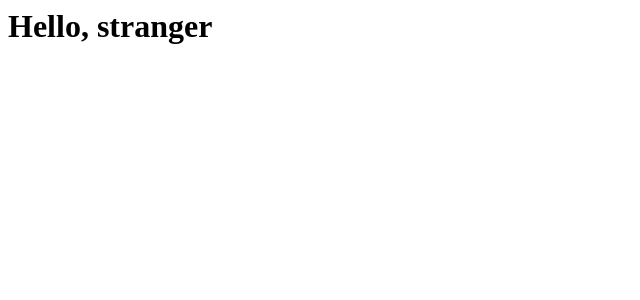
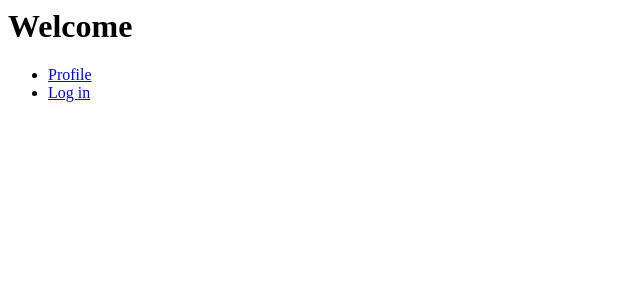
Before and after one commit to kristiania-pg6301-2025/pg6301-frontend-programming, a React (Vite) app: page / in a window 1280 px wide. Shown: the top 300 px of the page, without its empty margins (0-640 px from the left). Built offline with nearby package versions, Linux system fonts and the light colour scheme.

Commit message:
make client outline

```diff
--- a/package.json
+++ b/package.json
@@ -30,6 +30,7 @@
   },
   "dependencies": {
     "react": "^19.2.0",
-    "react-dom": "^19.2.0"
+    "react-dom": "^19.2.0",
+    "react-router-dom": "^7.9.4"
   }
 }
--- a/src/main.tsx
+++ b/src/main.tsx
@@ -1,8 +1,53 @@
 import React from "react";
 import { createRoot } from "react-dom/client";
+import { BrowserRouter, Link, Route, Routes } from "react-router-dom";
+
+function FrontPage() {
+  return (
+    <>
+      <h1>Welcome</h1>
+      <ul>
+        <li>
+          <Link to={"/profile"}>Profile</Link>
+        </li>
+        <li>
+          <Link to={"/login"}>Log in</Link>
+        </li>
+      </ul>
+    </>
+  );
+}
+
+function Profile() {
+  return <h1>User Profile</h1>;
+}
+
+function Login() {
+  return (
+    <>
+      <h1>Log in:</h1>
+      <ul>
+        <li>Login with LinkedIn</li>
+        <li>Login with Microsoft</li>
+        <li>Login with Google</li>
+      </ul>
+    </>
+  );
+}
 
 function Application() {
-  return <h1>Hello, stranger</h1>;
+  return (
+    <Routes>
+      <Route path={"/"} element={<FrontPage />} />
+      <Route path={"/profile"} element={<Profile />} />
+      <Route path={"/login"} element={<Login />} />
+      <Route path={"*"} element={<h1>Not found</h1>} />
+    </Routes>
+  );
 }
 
-createRoot(document.getElementById("app")!).render(<Application />);
+createRoot(document.getElementById("app")!).render(
+  <BrowserRouter>
+    <Application />
+  </BrowserRouter>,
+);
```
Also changed, not shown: 1 other file (tests, documents, lock files or other folders).
